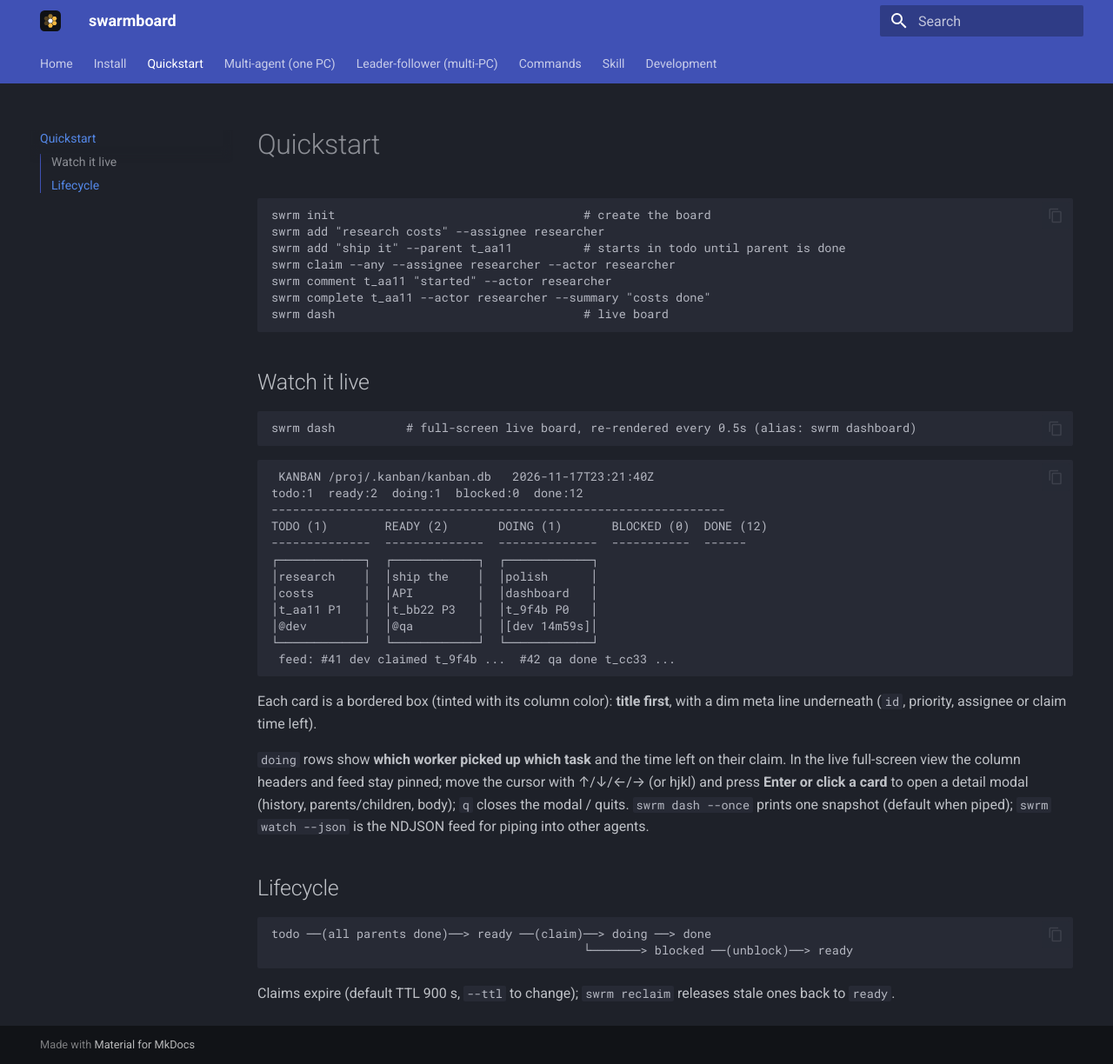
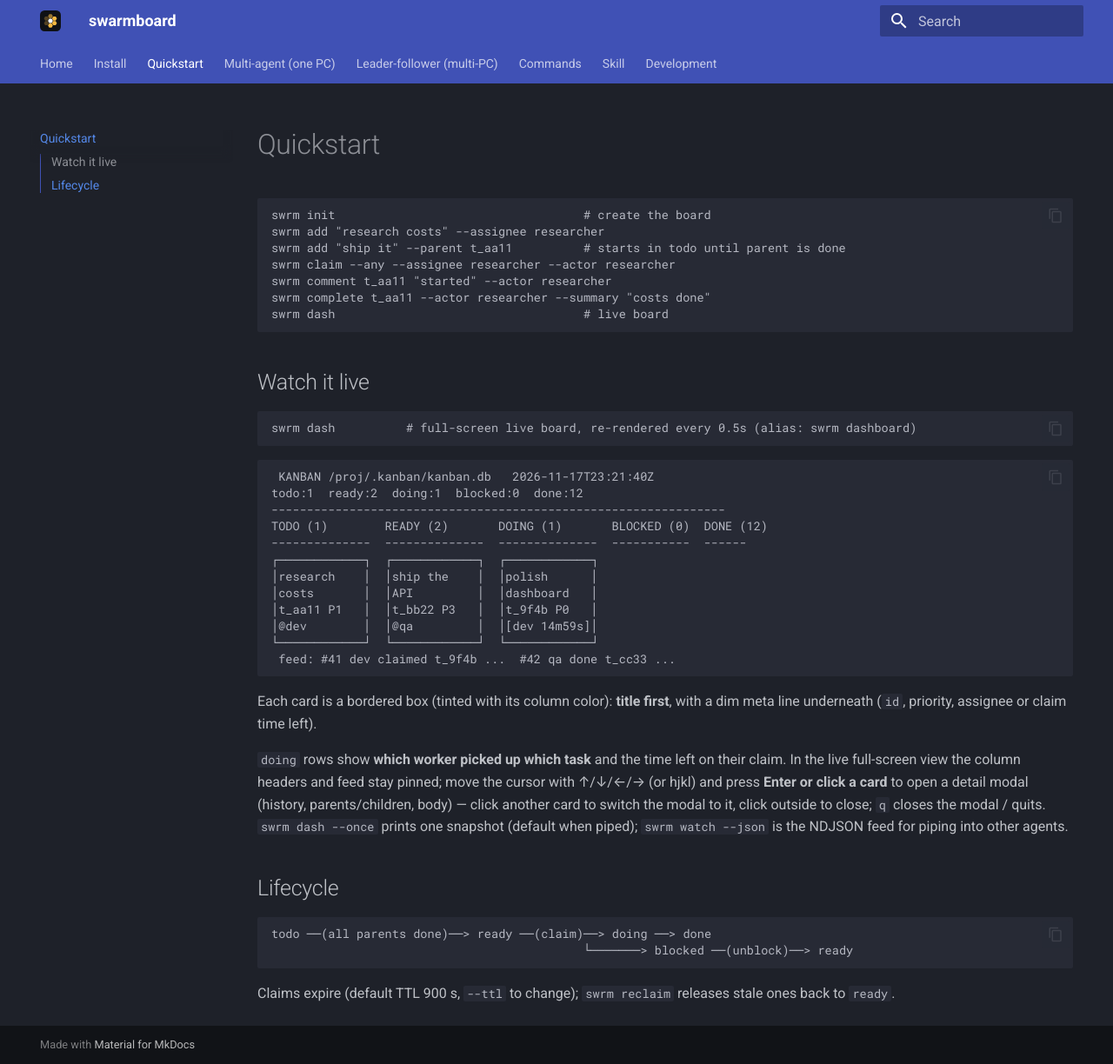
Before and after one commit to Nergy101/swarmboard, an MkDocs documentation site: the page built from docs/src/quickstart.md, in a window 1280 px wide and 1224 px high. Shown: the whole window at 87% size. Built offline with MkDocs 1.6.1 and Material for MkDocs 9.7.7, drawn with Linux system fonts in a browser that asks for light colours.

Commit message:
swrm dash: clicking another card while the modal is open switches to it
- modal is now drawn on stdscr in the main event loop (no subwindow), so
  mouse events keep working; click outside the popup closes it, click on
  another card opens that card's modal instead
- q/Esc/Enter closes the modal, up/down scrolls it

Generated by Mistral Vibe.
Co-Authored-By: Mistral Vibe <vibe@mistral.ai>

```diff
--- a/docs/site/quickstart/index.html
+++ b/docs/site/quickstart/index.html
@@ -710,7 +710,8 @@ with a dim meta line underneath (<code>id</code>, priority, assignee or claim ti
 <p><code>doing</code> rows show <strong>which worker picked up which task</strong> and the time left on
 their claim. In the live full-screen view the column headers and feed stay
 pinned; move the cursor with ↑/↓/←/→ (or hjkl) and press <strong>Enter or click a
-card</strong> to open a detail modal (history, parents/children, body); <code>q</code> closes the
+card</strong> to open a detail modal (history, parents/children, body) — click another
+card to switch the modal to it, click outside to close; <code>q</code> closes the
 modal / quits. <code>swrm dash --once</code> prints one snapshot (default when piped);
 <code>swrm watch --json</code> is the NDJSON feed for piping into other agents.</p>
 <h2 id="lifecycle">Lifecycle<a class="headerlink" href="#lifecycle" title="Permanent link">&para;</a></h2>
--- a/docs/src/quickstart.md
+++ b/docs/src/quickstart.md
@@ -37,7 +37,8 @@ with a dim meta line underneath (`id`, priority, assignee or claim time left).
 `doing` rows show **which worker picked up which task** and the time left on
 their claim. In the live full-screen view the column headers and feed stay
 pinned; move the cursor with ↑/↓/←/→ (or hjkl) and press **Enter or click a
-card** to open a detail modal (history, parents/children, body); `q` closes the
+card** to open a detail modal (history, parents/children, body) — click another
+card to switch the modal to it, click outside to close; `q` closes the
 modal / quits. `swrm dash --once` prints one snapshot (default when piped);
 `swrm watch --json` is the NDJSON feed for piping into other agents.
 
```
Also changed, not shown: README.md (+2 -1 lines), docs/site/search/search_index.json (+1 -1 lines), 1 other file.
